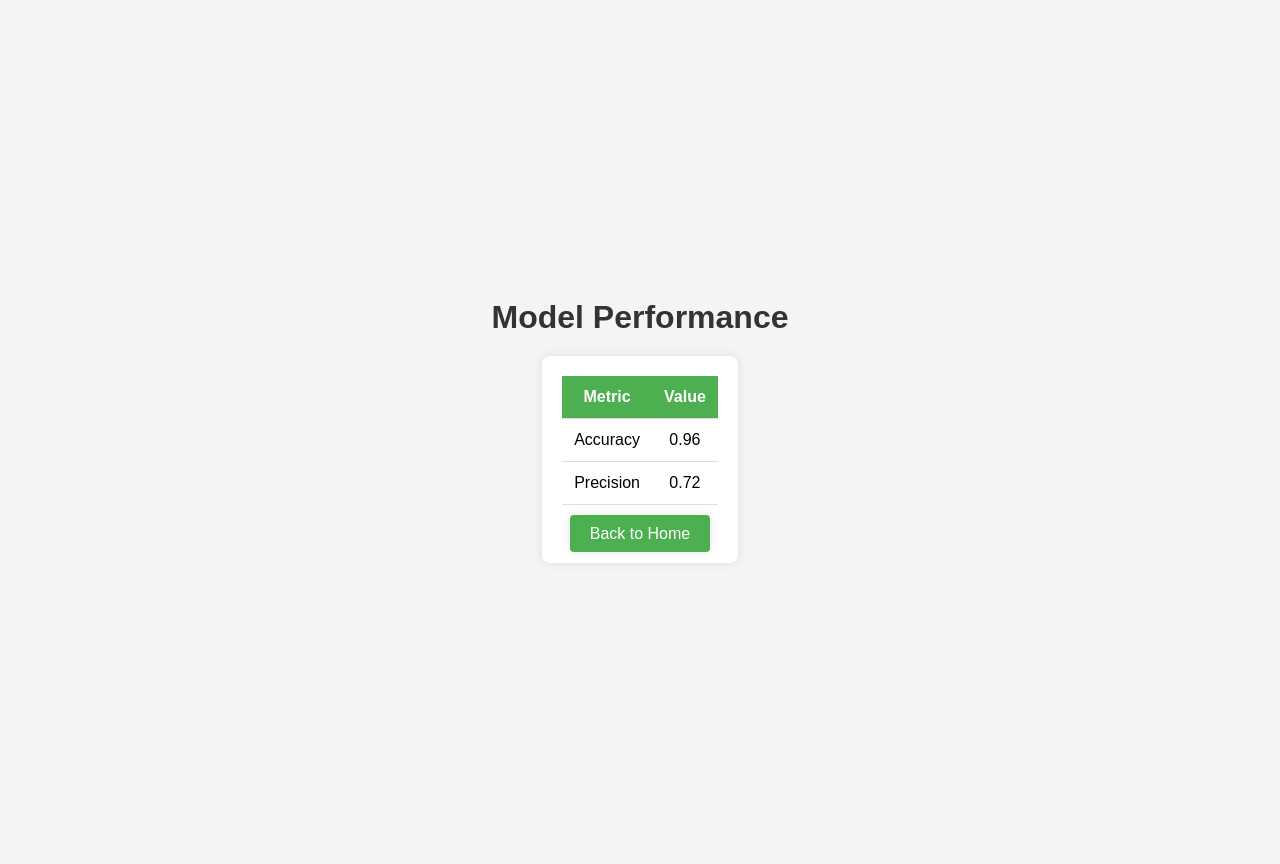
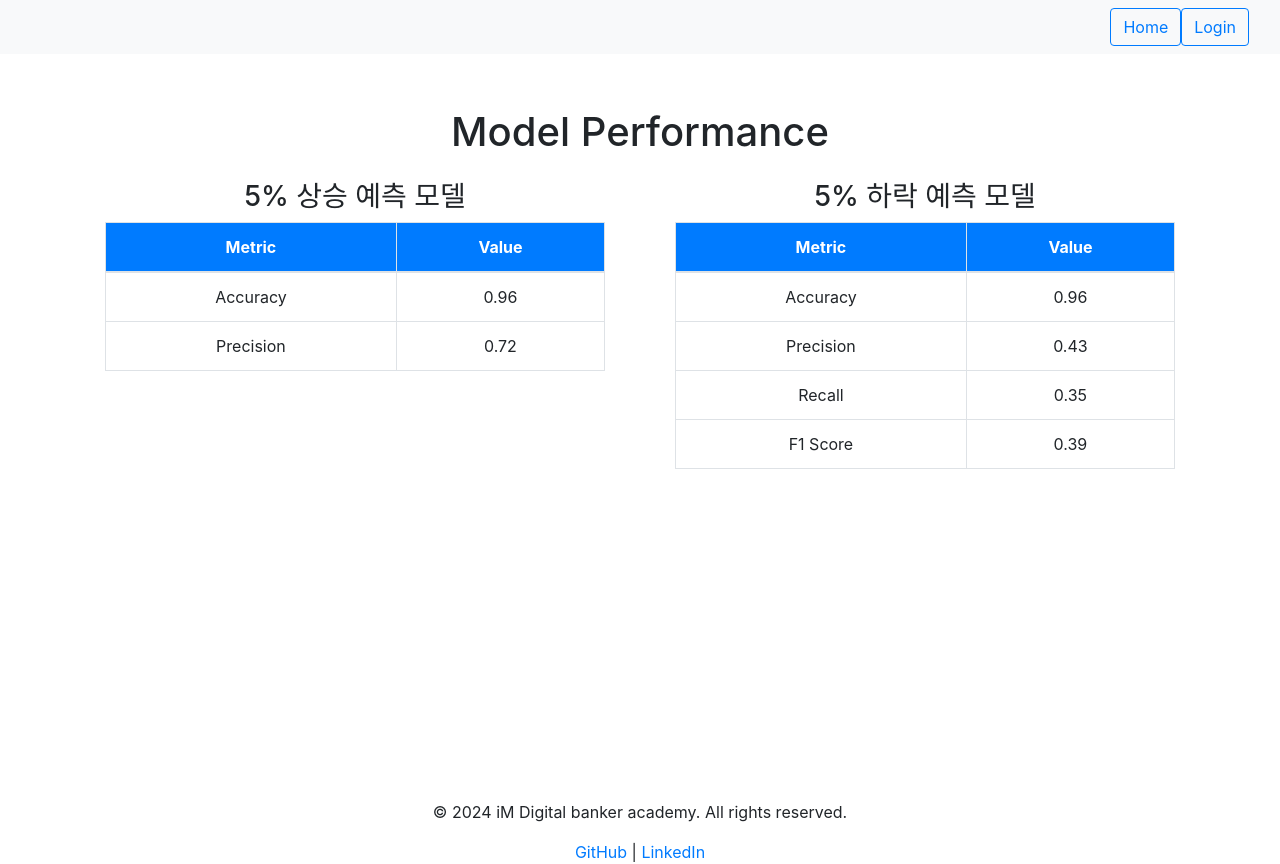
Before and after one commit to 0jjuni/stock_predictor, a Django app: page /model-performance/ in a window 1280 px wide. Before the commit the page ends 552 px from the top, so only its background shows below. Run offline with Django 5.2, Linux system fonts and the light colour scheme; parts of the project's set-up code (start-up, migrations or seed data) failed here and were passed over; some libraries are stand-ins or nearby versions.

Commit message:
설명 추가 및 관심 종목에 대한 처리 추가

```diff
--- a/base/templates/base/base.html
+++ b/base/templates/base/base.html
@@ -13,7 +13,7 @@
 <body>
     {% include 'base/header.html' %}
 
-    <div class="content" style="flex: 1; padding-top: 60px; max-width: 1200px; margin: 0 auto;">
+    <div class="content" style="flex: 1; padding-top: 60px; max-width: 1200px; margin: 0 auto; min-height: 800px;">
         {% block content %}
         {% endblock %}
     </div>
--- a/base/templates/base/model_performance.html
+++ b/base/templates/base/model_performance.html
@@ -1,85 +1,69 @@
-<!DOCTYPE html>
-<html lang="en">
-<head>
-    <meta charset="UTF-8">
-    <title>Model Performance</title>
-    <style>
-        body {
-            font-family: Arial, sans-serif;
-            background-color: #f4f4f4;
-            margin: 0;
-            padding: 20px;
-            display: flex;
-            flex-direction: column;
-            align-items: center;
-            justify-content: center;
-            min-height: 100vh;
-        }
+{% extends "base/base.html" %}
 
-        h1 {
-            color: #333;
-            margin-bottom: 20px;
-        }
+{% block title %}Model Performance{% endblock %}
 
-        .performance-table {
-            background-color: #fff;
-            border-radius: 8px;
-            box-shadow: 0 0 10px rgba(0, 0, 0, 0.1);
-            padding: 20px;
-            text-align: center;
-        }
+{% block content %}
+<div class="container mt-5 text-center">
+    <h1 class="mb-4">Model Performance</h1>
 
-        table {
-            width: 100%;
-            border-collapse: collapse;
-            margin-bottom: 20px;
-        }
-
-        th, td {
-            padding: 12px;
-            border-bottom: 1px solid #ddd;
-        }
-
-        th {
-            background-color: #4CAF50;
-            color: white;
-        }
-
-        .back-button {
-            padding: 10px 20px;
-            background-color: #4CAF50;
-            color: white;
-            text-decoration: none;
-            border-radius: 4px;
-            box-shadow: 0 0 10px rgba(0, 0, 0, 0.1);
-        }
-
-        .back-button:hover {
-            background-color: #45a049;
-        }
-
-    </style>
-</head>
-<body>
-    <h1>Model Performance</h1>
+    <div class="row justify-content-center">
+        <!-- 5% 상승 예측 모델 성능 -->
+        <div class="col-md-6">
             <div class="performance-table">
-        <table>
+                <h3>5% 상승 예측 모델</h3>
+                <table class="table table-bordered table-hover mx-auto" style="max-width: 500px;">
+                    <thead style="background-color: #007bff; color: white;">
                         <tr>
-                <th>Metric</th>
-                <th>Value</th>
+                            <th class="text-center">Metric</th>
+                            <th class="text-center">Value</th>
+                        </tr>
+                    </thead>
+                    <tbody>
+                        <tr>
+                            <td class="text-center">Accuracy</td>
+                            <td class="text-center">{{ predict_5_performance.accuracy }}</td>
                         </tr>
                         <tr>
-                <td>Accuracy</td>
-                <td>{{ accuracy }}</td>
+                            <td class="text-center">Precision</td>
+                            <td class="text-center">{{ predict_5_performance.precision }}</td>
+                        </tr>
+                    </tbody>
+                </table>
+            </div>
+        </div>
+
+        <!-- 5% 하락 예측 모델 성능 -->
+        <div class="col-md-6">
+            <div class="performance-table">
+                <h3>5% 하락 예측 모델</h3>
+                <table class="table table-bordered table-hover mx-auto" style="max-width: 500px;">
+                    <thead style="background-color: #007bff; color: white;">
+                        <tr>
+                            <th class="text-center">Metric</th>
+                            <th class="text-center">Value</th>
+                        </tr>
+                    </thead>
+                    <tbody>
+                        <tr>
+                            <td class="text-center">Accuracy</td>
+                            <td class="text-center">{{ minus_predict_performance.accuracy }}</td>
                         </tr>
                         <tr>
-                <td>Precision</td>
-                <td>{{ precision }}</td>
+                            <td class="text-center">Precision</td>
+                            <td class="text-center">{{ minus_predict_performance.precision }}</td>
                         </tr>
+                        <tr>
+                            <td class="text-center">Recall</td>
+                            <td class="text-center">{{ minus_predict_performance.recall }}</td>
+                        </tr>
+                        <tr>
+                            <td class="text-center">F1 Score</td>
+                            <td class="text-center">{{ minus_predict_performance.f1_score }}</td>
+                        </tr>
+                    </tbody>
                 </table>
-
-        <!-- 홈 화면으로 돌아가는 버튼 -->
-        <a href="{% url 'home' %}" class="back-button">Back to Home</a>
             </div>
-</body>
-</html>
+        </div>
+    </div>
+</div>
+{% endblock %}
--- a/base/views.py
+++ b/base/views.py
@@ -4,12 +4,23 @@ def home(request):
     return render(request, 'base/home.html')
 
 def model_performance(request):
-    # 모델 성능 지표 (예시 값)
-    performance_data = {
+    # 5% 상승 예측 모델 성능 지표
+    predict_5_performance = {
         'accuracy': 0.96,
         'precision': 0.72,
-        'recall': 0.90,
-        'f1_score': 0.91,
     }
 
-    return render(request, 'base/model_performance.html', performance_data)
+    # 5% 하락 예측 모델 성능 지표
+    minus_predict_performance = {
+        'accuracy': 0.96,
+        'precision': 0.43,
+        'recall': 0.35,
+        'f1_score': 0.39,
+    }
+
+    context = {
+        'predict_5_performance': predict_5_performance,
+        'minus_predict_performance': minus_predict_performance,
+    }
+
+    return render(request, 'base/model_performance.html', context)
```
Also changed, not shown: accounts/templates/accounts/view_stocks.html (+48 -9 lines), accounts/views.py (+33 -12 lines), predictions/templates/predictions/prediction_result.html (+37 -16 lines), predictions/views.py (+17 -46 lines). Lines whose indentation alone changed are shown as unchanged.
